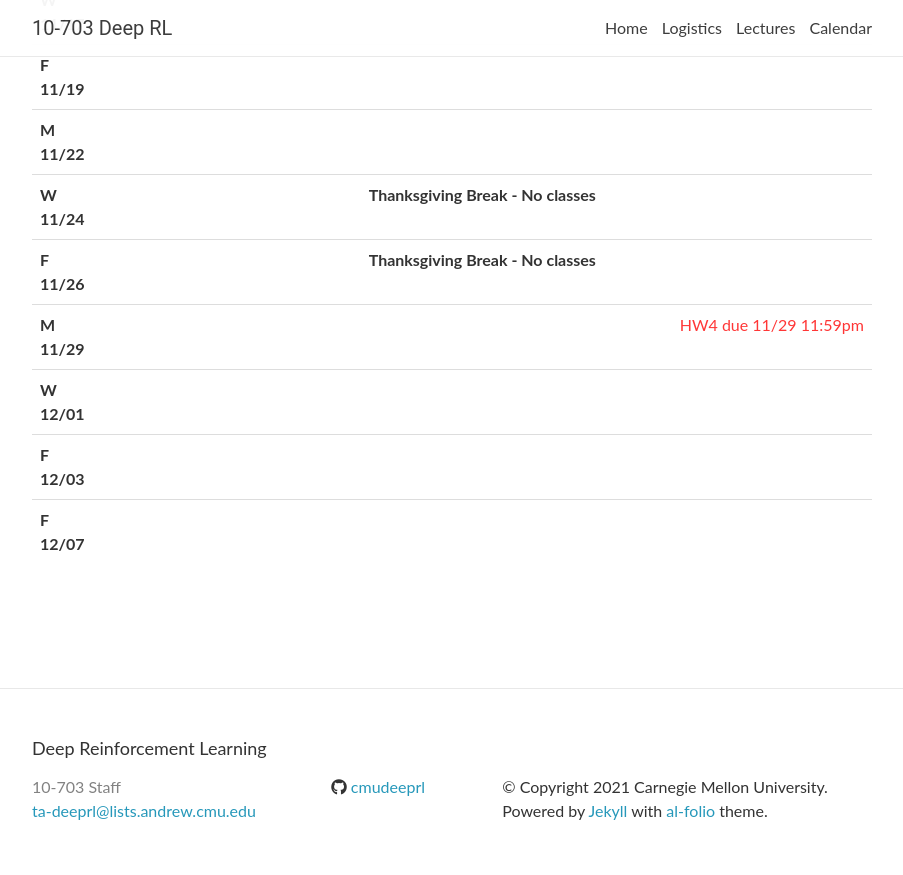
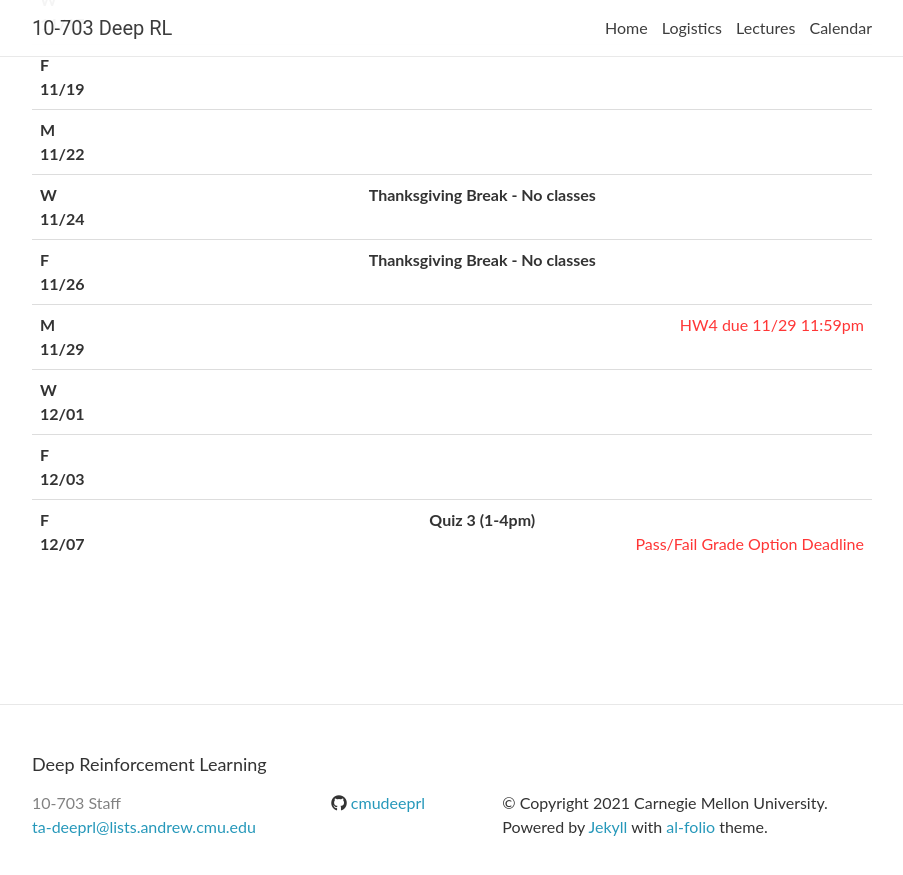
Before and after one commit to cmudeeprl/403website_s22, a Jekyll site: the page built from _pages/lectures.md, in a window 1280 px wide and 900 px high, scrolled down 2460 px. Shown: the top 875 px of the window, without its empty margins (188-1091 px from the left). Built offline with Jekyll 4.4.1, drawn with Linux system fonts in a browser that asks for light colours; nearby versions of some CDN libraries; comment, search, counter and statistics services are not loaded.

Commit message:
updates on quiz3

```diff
--- a/_data/lectures.yml
+++ b/_data/lectures.yml
@@ -842,9 +842,9 @@
 
 - date: F 12/07
   lecturer:
-  # quiz: >
-  #   <strong>Quiz 3</strong>
-  recitation: Quiz 3 (1-4pm)
-  notes:
-  readings:
-  logistics:
+  # title:
+  recitation:
+  #   <strong>Policy and Value Iterations</strong>
+  quiz: >
+    <strong> Quiz 3 (1-4pm) </strong>
+  logistics: <span class="deadline">Pass/Fail Grade Option Deadline</span>
```
